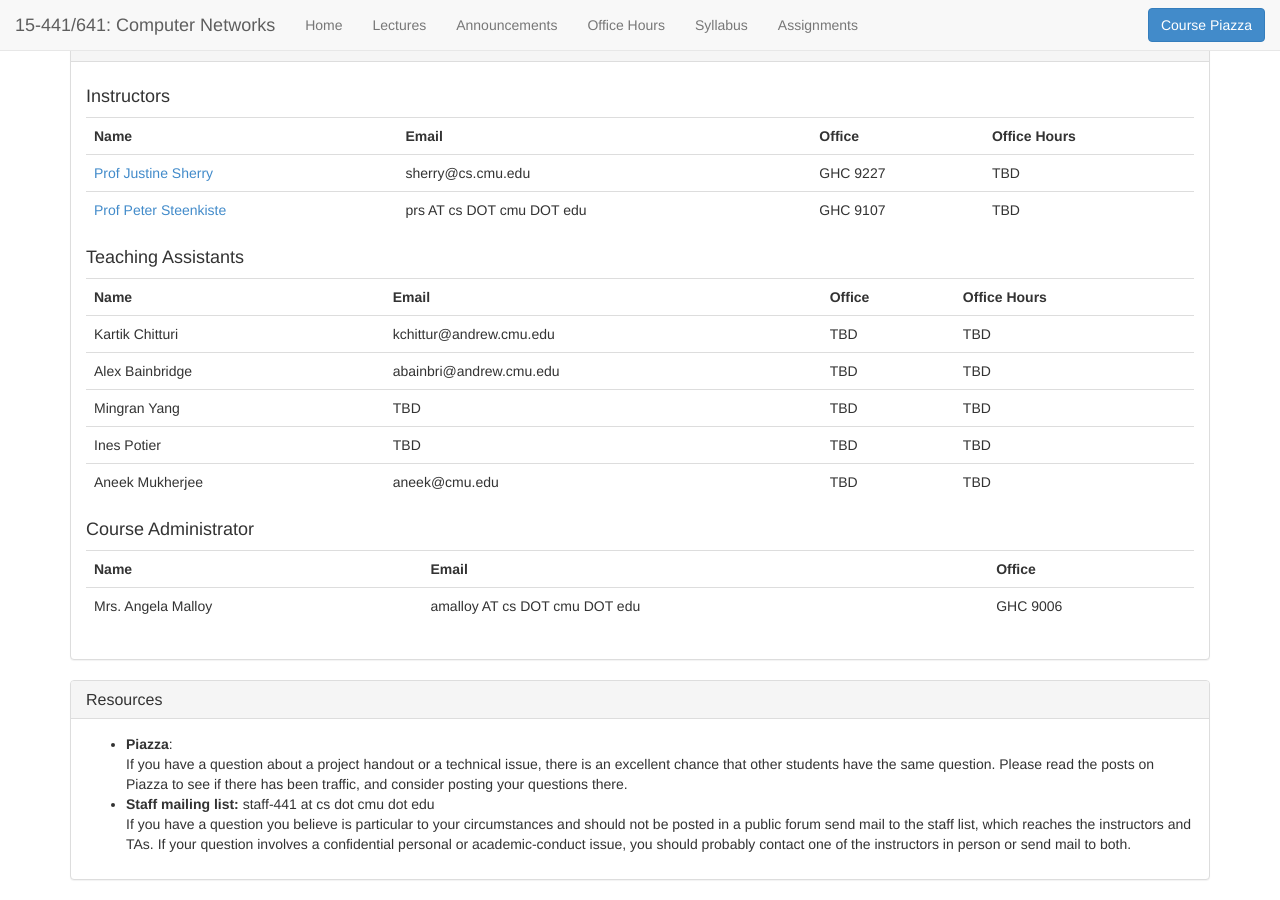
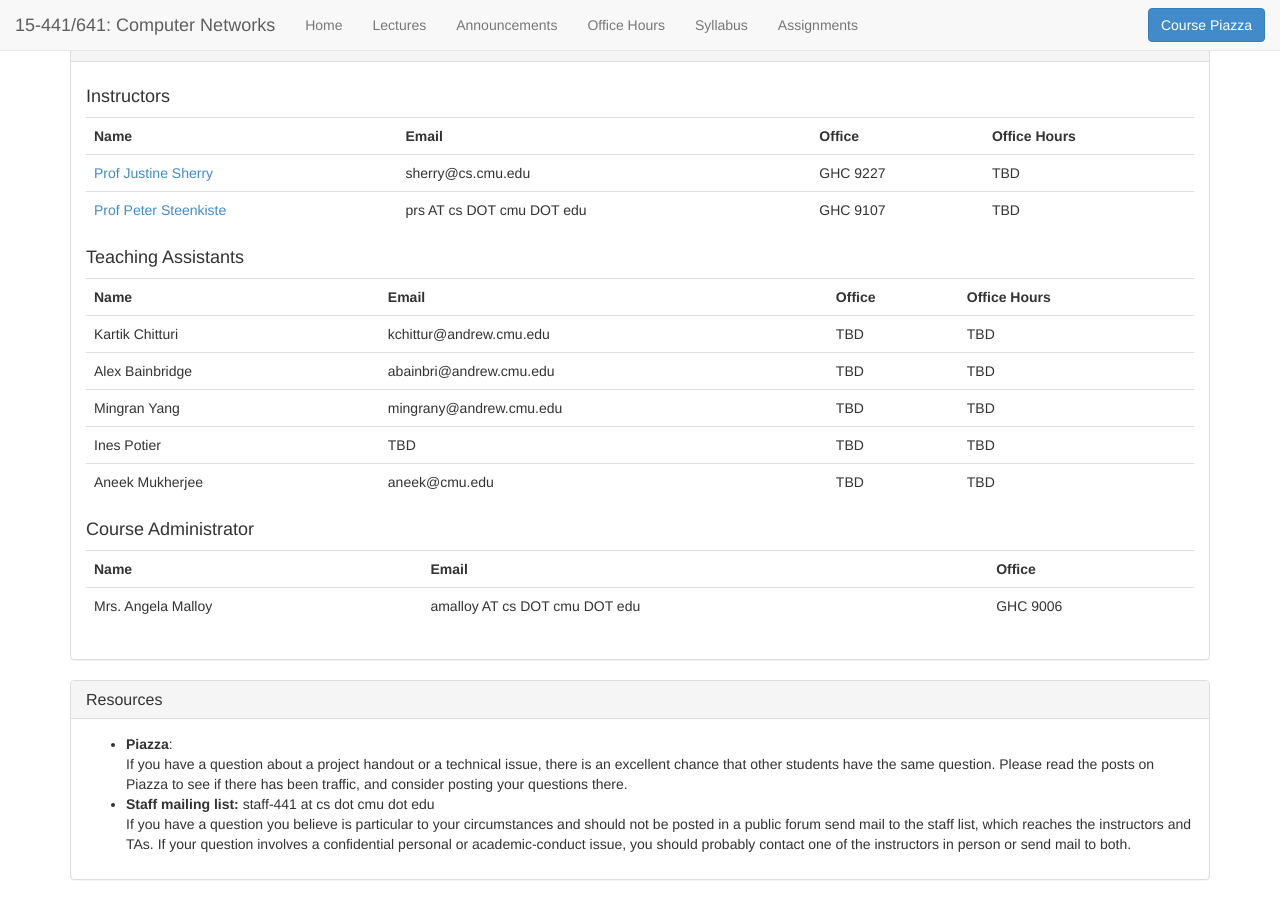
Before and after one commit to computer-networks/fa19, a Jekyll site: the page built from index.html, in a window 1280 px wide and 900 px high, scrolled down 794 px. Built offline with Jekyll 4.4.1, drawn with Linux system fonts in a browser that asks for light colours.

Commit message:
Update index.html

```diff
--- a/index.html
+++ b/index.html
@@ -113,7 +113,7 @@ title: 15-441/641 Fall 2019
     </tr>
      <tr>
       <td>Mingran Yang</td>
-      <td>TBD</td>
+      <td>mingrany@andrew.cmu.edu</td>
       <td>TBD</td>
       <td>TBD</td>
     </tr>
```
